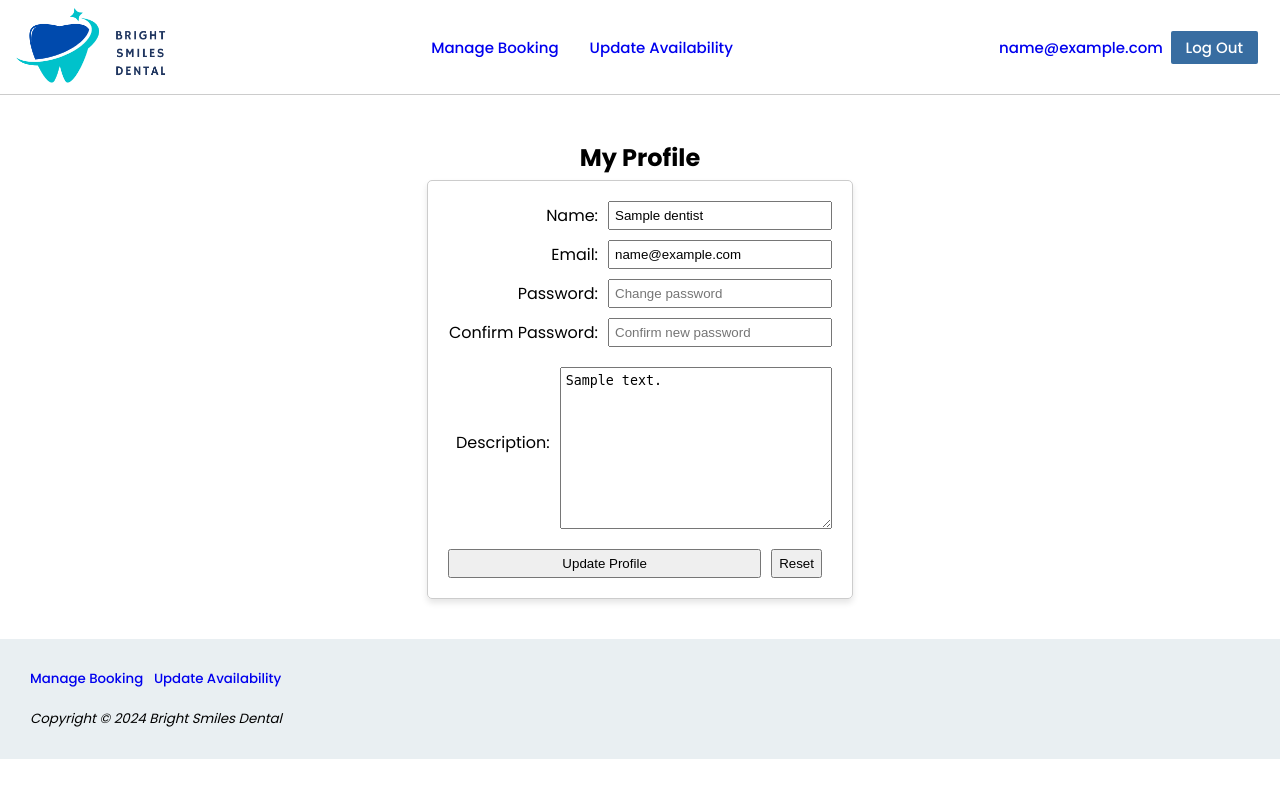
After one commit to Rachealthong/dental-appointment, a PHP site: page /userprofile.php in a window 1280 px wide. The commit adds this page. Run offline with PHP 8.4, Linux system fonts and the light colour scheme; the visitor is signed in with stand-in values (Sample User, id 1); tables that the repository leaves empty hold one stand-in row (values such as "Sample post").

Commit message:
edit dentist profile enabled

```diff
--- a/Dentist Management/navbar_dentist.php
+++ b/Dentist Management/navbar_dentist.php
@@ -11,7 +11,9 @@ session_start();
     <?php
     if (isset($_SESSION['dentist_id'])){
         $email = $_SESSION['email'];
-        echo "$email &nbsp;";
+        echo "<div>
+            <a href='../Dentist Management/userprofile.php'>$email &nbsp;</a>
+            </div>";
         echo "<div id='login_nav'>
             <a href='../User Registration/logout.php'>Log Out</a>
             </div>";
--- /dev/null
+++ b/Dentist Management/userprofile.php
@@ -0,0 +1,183 @@
+<?php
+session_start();
+include('../dbconnect.php');
+
+// Check if the user is logged in
+$is_logged_in = isset($_SESSION['dentist_id']);
+$dentist_id = $_SESSION['dentist_id'] ?? null;
+
+// Redirect to login if not logged in
+if (!$is_logged_in) {
+    header('Location: ../User Registration/login.html');
+    exit();
+}
+
+$dentist_data = null;
+if ($dentist_id) {
+    $stmt = $conn->prepare("SELECT dentist_name, dentist_email, dentist_description FROM dentists WHERE dentist_id = ?");
+    $stmt->bind_param("i", $dentist_id);
+    $stmt->execute();
+    $result = $stmt->get_result();
+    $dentist_data = $result->fetch_assoc();
+    $stmt->close();
+}
+
+// Update dentist data
+if ($_SERVER['REQUEST_METHOD'] === 'POST' && $dentist_id) {
+    $name = $_POST['name'];
+    $email = $_POST['email'];
+    $password = $_POST['password']; // This is the new password field (if provided)
+    $description = $_POST['description'];
+
+    // Check if a new password is provided
+    if (!empty($password)) {
+        $hashed_password = md5($password);
+
+        // If a new password is provided, update it along with other fields
+        $stmt = $conn->prepare("UPDATE dentists SET dentist_name = ?, dentist_email = ?, dentist_password = ?, dentist_description = ? WHERE dentist_id = ?");
+        $stmt->bind_param("ssssi", $name, $email, $hashed_password, $description, $dentist_id);
+    } else {
+        // If no new password is provided, update other fields except password
+        $stmt = $conn->prepare("UPDATE dentists SET dentist_name = ?, dentist_email = ?, dentist_description = ? WHERE dentist_id = ?");
+        $stmt->bind_param("sssi", $name, $email, $description, $dentist_id);
+    }
+
+    $stmt->execute();
+    $stmt->close();
+
+    // Refresh to see updated details
+    header("Location: userprofile.php");
+    exit();
+}
+?>
+
+<!DOCTYPE html>
+<html lang="en">
+<head>
+    <title>User Profile</title>
+    <meta charset="utf-8">
+    <link rel="stylesheet" href="../styles.css">
+    <link rel="preconnect" href="https://fonts.googleapis.com">
+    <link rel="preconnect" href="https://fonts.gstatic.com" crossorigin>
+    <link href="https://fonts.googleapis.com/css2?family=Poppins:ital,wght@0,100;0,200;0,300;0,400;0,500;0,600;0,700;0,800;0,900&display=swap" rel="stylesheet">
+    <script>
+        let originalData = {
+        name: "<?php echo htmlspecialchars($dentist_data['dentist_name']); ?>",
+        email: "<?php echo htmlspecialchars($dentist_data['dentist_email']); ?>",
+        description: "<?php echo htmlspecialchars($dentist_data['dentist_description']); ?>",
+        passwordChanged: false // Track if a new password is provided
+    };
+
+        function handleSubmit(event) {
+
+            event.preventDefault();
+
+            const name = document.getElementById('name').value;
+            const email = document.getElementById('email').value;
+            const password = document.getElementById('password').value;
+            const confirmPassword = document.getElementById('confirmpw').value;
+            const description = document.getElementById('description').value;
+
+            var namePattern = /^[A-Za-z\s]+$/;
+            if (!namePattern.test(name)) {
+                alert("Name must contain only alphabet characters and spaces.");
+                return false;
+            }
+
+            var emailPattern =  /^[\w.-]+@([\w-]+\.)+[A-Za-z]{2,}$/;
+            if (!emailPattern.test(email)) {
+                alert("Please enter a valid email address.");
+                return false;
+            }
+
+
+            // Validate Password if it was provided (only if user attempts to change it)
+            var passwordPattern = /^(?=.*[a-z])(?=.*[A-Z])(?=.*\d)(?=.*[!@#$%^&*])[A-Za-z\d!@#$%^&*]{8,}$/;
+            if (password !== "" || confirmPassword !== "") {
+                if (!passwordPattern.test(password)) {
+                    alert("Password should be at least 8 characters long and contain one special character !@#$%^&*, one lowercase letter, one uppercase letter, and one digit.");
+                    return false;
+                }
+
+                // Validate Confirm Password
+                if (password !== confirmPassword) {
+                    alert("Passwords do not match.");
+                    return false;
+                }
+                originalData.passwordChanged = true; // Mark as changed if valid
+            }
+
+            // Check if any value has changed
+            if (
+            name !== originalData.name ||
+            email !== originalData.email ||
+            description !== originalData.description ||
+            originalData.passwordChanged // Only flag for change if the password was updated
+            ) {
+                alert('Profile updated!');
+            } else {
+                // Prevent form submission if no changes were made
+                event.preventDefault();
+                alert('No changes made to the profile.');
+            }
+
+            document.getElementById('userprofile_form').submit();
+        }
+    </script>
+</head>
+<body>
+<div id="wrapper">
+    <header>
+        <div id="navbar"></div>
+    </header>
+    <div style="clear: both;"></div>
+    <div id="userprofile">
+        <h2>My Profile</h2>
+        <?php if ($dentist_data): ?>
+            <form id="userprofile_form" method="post" onsubmit="handleSubmit(event)">
+                <div class="userprofile_row">
+                    <label for="name">Name:</label>
+                    <input type="text" id="name" name="name" value="<?php echo htmlspecialchars($dentist_data['dentist_name']); ?>" required>
+                </div>
+
+                <div class="userprofile_row">
+                    <label for="email">Email:</label>
+                    <input type="text" id="email" name="email" value="<?php echo htmlspecialchars($dentist_data['dentist_email']); ?>" required>
+                </div>
+
+                <div class="userprofile_row">
+                    <label for="password">Password:</label>
+                    <input type="password" id="password" name="password" value="" placeholder="Change password" >
+                </div>
+
+                <div class="userprofile_row">
+                <label for="confirmpw">Confirm Password:</label>
+                 <input type="password" id="confirmpw" name="confirmpw" value="" placeholder="Confirm new password">
+                </div>
+
+                <div class="userprofile_row">
+                    <label for="description">Description:</label>
+                    <textarea id="description" name="description" rows="10" cols="50" style="width: 100%;"><?php echo htmlspecialchars($dentist_data['dentist_description']); ?></textarea>
+                </div>
+
+                <div class="button_container">
+                    <input type="submit" value="Update Profile">
+                    <button type="reset">Reset</button>
+                </div>
+            </form>
+        <?php else: ?>
+            <p>No profile data found.</p>
+        <?php endif; ?>
+    </div>
+    <div id="footer"></div>
+</div>
+<script>
+    fetch('navbar_dentist.php')
+        .then(response => response.text())
+        .then(data => document.getElementById('navbar').innerHTML = data);
+    fetch('footer_dentist.html')
+    .then(response => response.text())
+    .then(data => document.getElementById('footer').innerHTML = data);
+</script>
+</body>
+</html>
```
Also changed, not shown: note.txt (+1 -11 lines).
